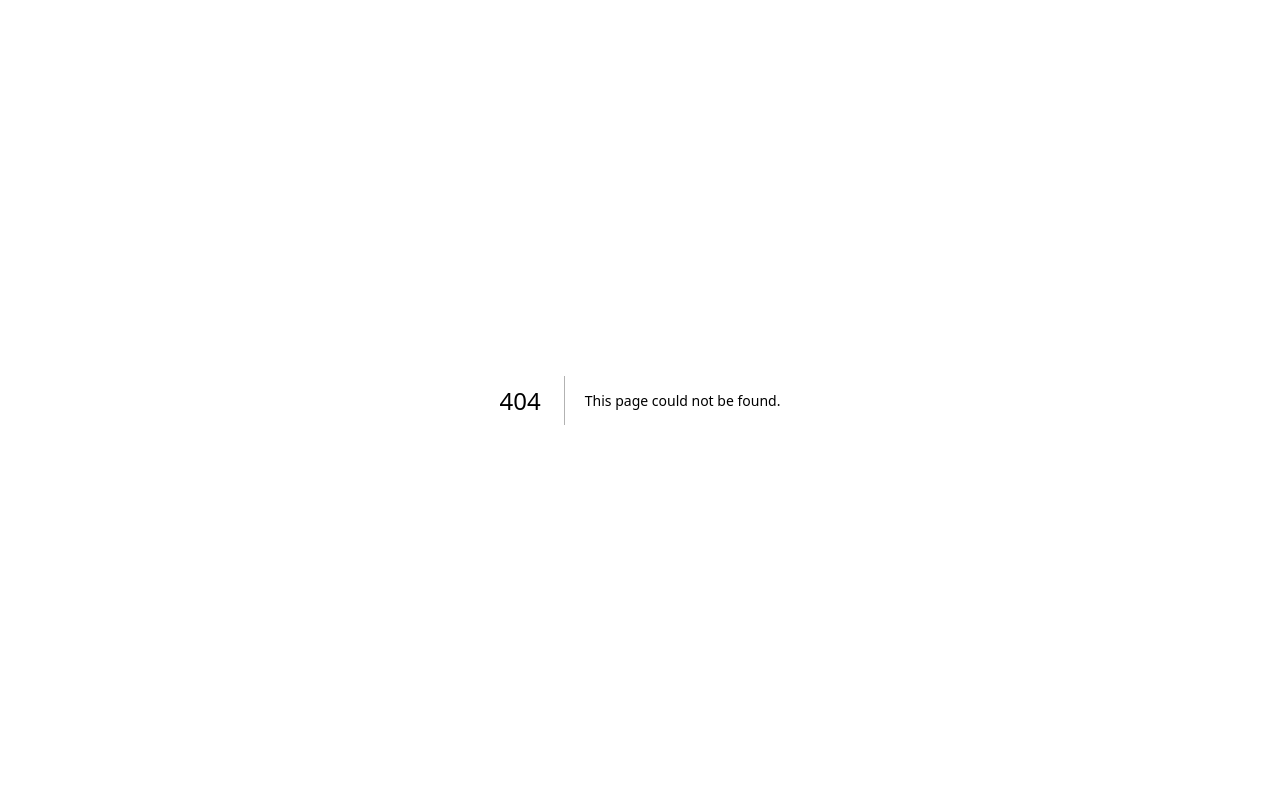
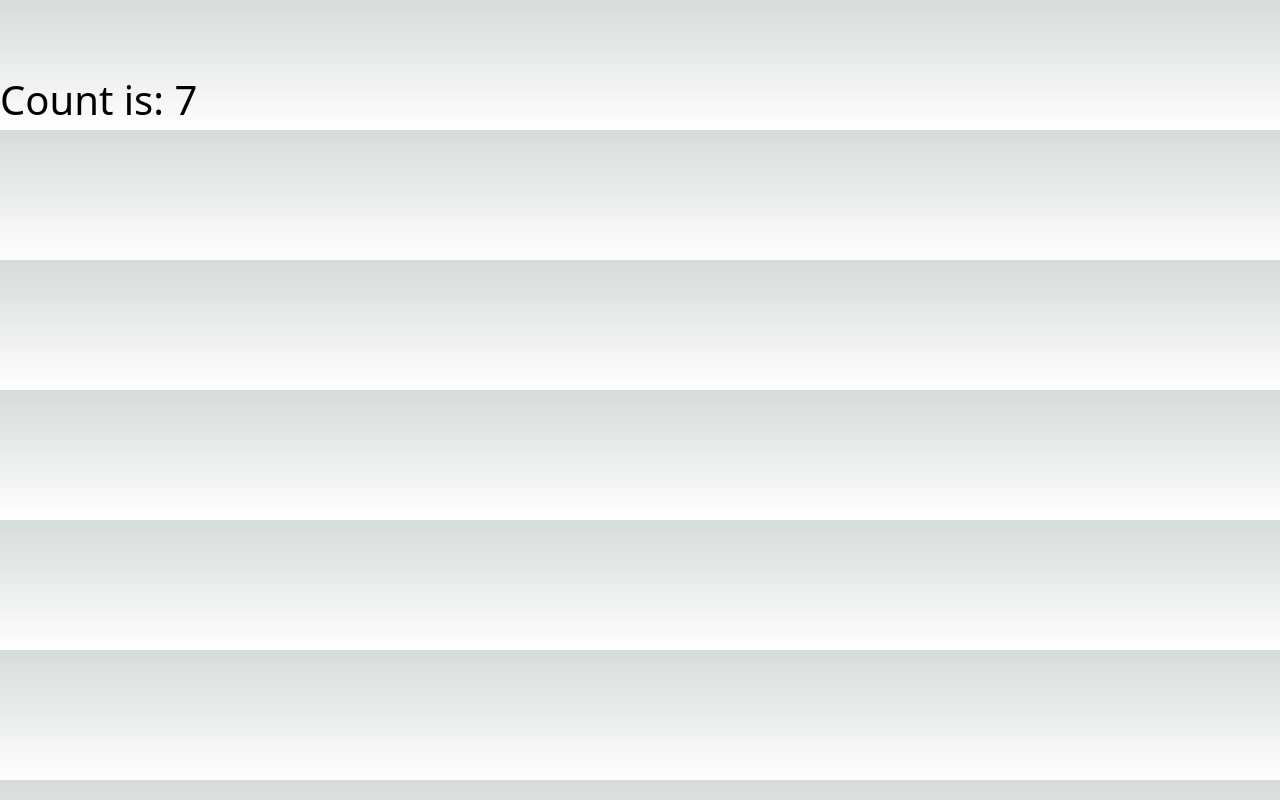
Before and after one commit to athena272/react-junior-mistakes, a Next.js app: page /Mistakes/2 in a window 1280 px wide. Before the commit this address had no page. Built offline with nearby package versions, Linux system fonts and the light colour scheme.

Commit message:
Create index.tsx

```diff
--- /dev/null
+++ b/src/pages/Mistakes/2/index.tsx
@@ -0,0 +1,23 @@
+"use client"
+
+import { useEffect, useState } from "react"
+
+export default function Mistake2() {
+    const [count, setCount] = useState(0)
+
+    useEffect(() => {
+        const id_interval = setInterval(() => {
+            console.log("Interval function running...")
+            setCount(count + 1)
+        }, 1 * 1000)
+
+        return () => {
+            console.log("Component is unmonting...")
+            clearInterval(id_interval)
+        }
+    }, [count])
+
+    return (
+        <h1 className="mt-[70px] text-[2.5rem]">Count is: {count}</h1>
+    )
+}
```
